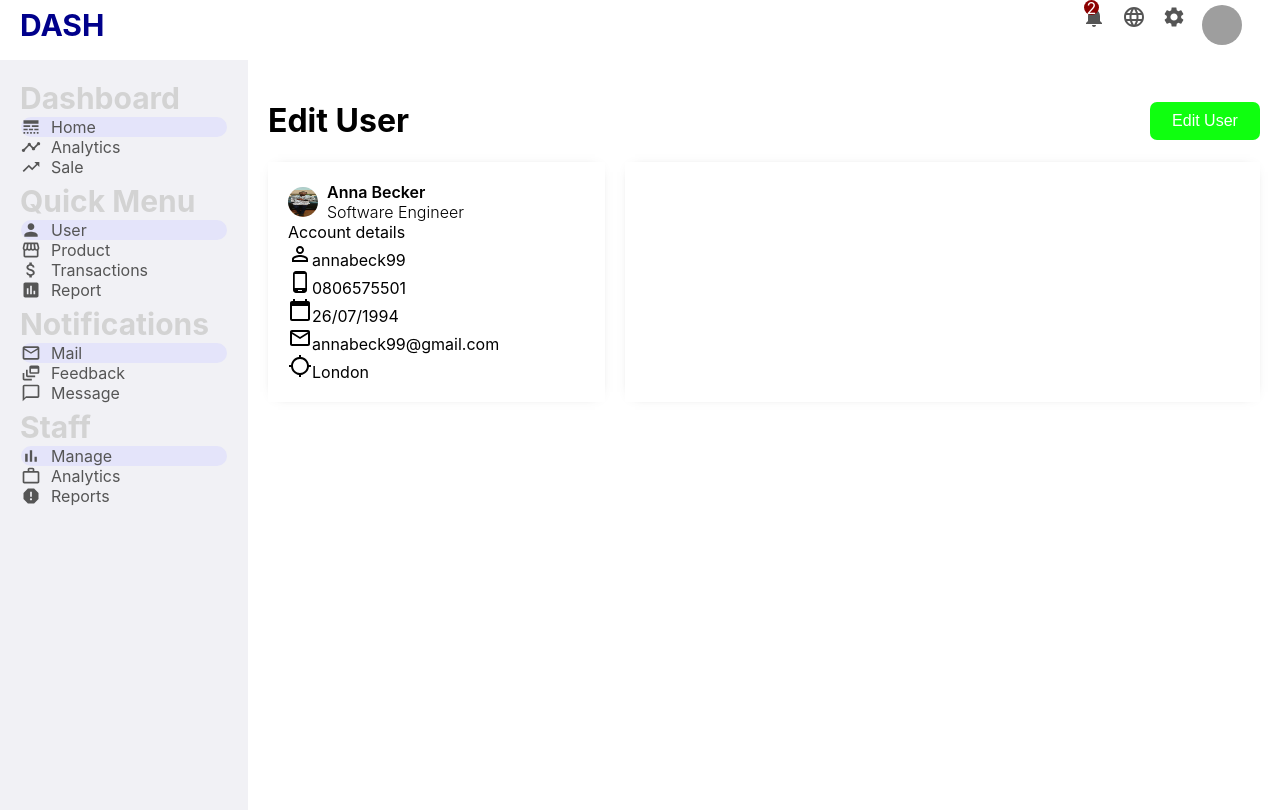
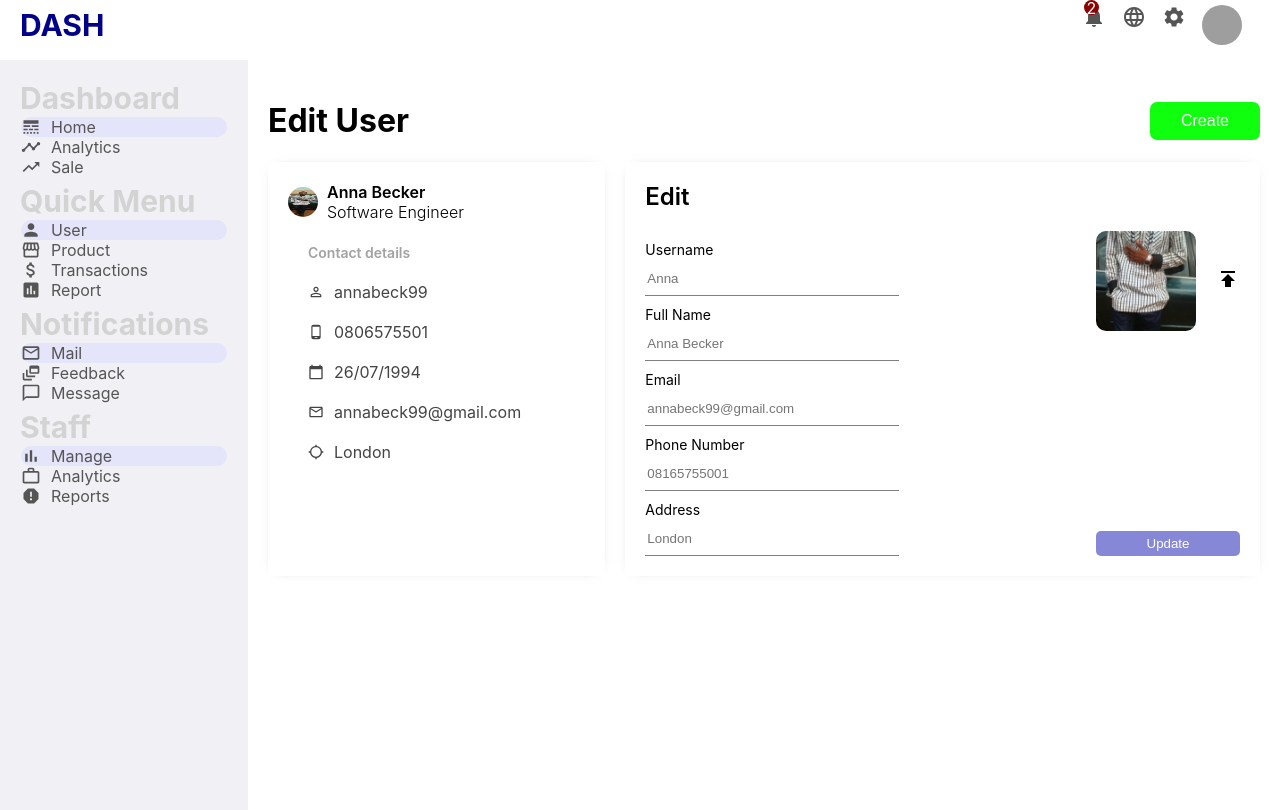
Before and after one commit to victornwaose/DASHBOARD, a React (Create React App) app: page /user/1 in a window 1280 px wide. Built offline with nearby package versions, Linux system fonts and the light colour scheme; grey boxes are pictures that could not be loaded.

Commit message:
added user page

```diff
--- a/src/App.js
+++ b/src/App.js
@@ -2,10 +2,10 @@ import Topbar from "./components/topbar/Topbar";
 import Sidebar from "./components/sidebar/Sidebar.js";
 import Home from "./components/pages/home/Home.js";
 import "./App.css" ;
-import {BrowserRouter as Router, Switch, Route, Link} from "react-router-dom";
+import {BrowserRouter as Router, Switch, Route,} from "react-router-dom";
 import UsersLists from "./components/pages/userslist/UsersList";
-import { RouterOutlined } from "@material-ui/icons";
 import User from "./components/pages/user/User.js";
+import NewUser from "./components/pages/newUser/NewUser";
 
 function App() {
   return (
@@ -23,6 +23,9 @@ function App() {
               <Route exact path="/user/:userId" >
                   <User />
               </Route>
+              <Route exact path="/newUser" >
+                  <NewUser />
+              </Route>
             </Switch>
         </div>
     </Router>
--- /dev/null
+++ b/src/components/pages/newUser/NewUser.css
@@ -0,0 +1,50 @@
+.newUser {
+    flex: 4;
+    padding: 20px;
+}
+
+.newUserForm {
+    display: flex;
+    flex-wrap: wrap;
+}
+.newUserItem{
+    width: 400px;
+    display: flex;
+    flex-direction: column;
+    margin-right: 20px;
+    margin-top: 10px;
+}
+.newUserItem>label {
+    margin-bottom: 10px;
+    font-size: 14px;
+    font-weight: 600;
+}
+.newUserItem>input {
+    height: 20px;
+    padding: 10px;
+    border: 1px solid gray;
+    border-radius: 5px;
+}
+.newUserGender > input {
+    margin-top: 15px;
+}
+.newUserGender>label {
+    margin: 15px;
+    font-size: 18px;
+    color: #555;
+}
+.newUserSelect{
+    height: 40px;
+    border-radius: 5px;
+
+}
+.newUserButton {
+    width: 250px;
+    border: none;
+    background-color: rgb(127, 127, 221);
+    color: #fff;
+    padding: 7px 10px;
+    font-weight: 600;
+    border-radius: 10px;
+    margin-top: 35px;
+}
--- /dev/null
+++ b/src/components/pages/newUser/NewUser.js
@@ -0,0 +1,65 @@
+import React from 'react'
+import "./NewUser.css"
+
+const NewUser = () => {
+    return (
+        <div className="newUser">
+            <h1 className="newUserTitle">New User</h1>
+            <form className="newUserForm">
+                <div className="newUserItem">
+                    <label>Full Name</label>
+                    <input type="text" placeholder="viccky"/>
+                </div>
+                <div className="newUserItem">
+                    <label>Username</label>
+                    <input type="text" placeholder="viccky"/>
+                </div>
+                <div className="newUserItem">
+                    <label>Full Name</label>
+                    <input type="text" placeholder="enter a Full Name"/>
+                </div>
+                <div className="newUserItem">
+                    <label>Email</label>
+                    <input type="email " placeholder="update email"/>
+                </div>
+                <div className="newUserItem">
+                    <label>Password</label>
+                    <input type="password" placeholder="enter you password "/>
+                </div>
+                <div className="newUserItem">
+                    <label>Other</label>
+                    <input type="text" placeholder="viccky"/>
+                </div>
+                <div className="newUserItem">
+                    <label>Phone </label>
+                    <input type="number" placeholder="08165755001"/>
+                </div>
+                <div className="newUserItem">
+                    <label>Address</label>
+                    <input type="text" placeholder="lagos Nigeria"/>
+                </div>
+                <div className="newUserItem">
+                <label>Gender</label>
+                <div className="newUserGender">
+                    <input type="radio" name="gender" id="male" value="male" />
+                    <label for="male">male</label>
+                    <input type="radio" name="gender" id="female" value="female" />
+                    <label for="female">female</label>
+                    <input type="radio" name="gender" id="other" value="other" />
+                    <label for="other">Other </label>
+                </div>
+                </div>
+                <div className="newUserItem">
+                    <label>Active</label>
+                    <select className="newUserSelect" name="active" id="active">
+                        <option value="yes">Yes</option>
+                        <option value="no">No</option>
+                    </select>
+                </div>
+                <button className="newUserButton">Create</button>
+            </form>
+        </div>
+    )
+}
+
+export default NewUser
--- a/src/components/pages/user/User.css
+++ b/src/components/pages/user/User.css
@@ -41,15 +41,7 @@
     height: 30px;
     border-radius: 50%;
 }
-.userTitle{
 
-}
-.userContainer{
-
-}
-.userShow{
-
-}
 .userShowTop {
     display: flex;
     align-items: center;
@@ -66,8 +58,78 @@
     font-weight: 300;
 }
 .userShowBottom{
+    margin: 20px;
+}
 
+.userShowInfo{
+    display: flex;
+    align-items: center;
+    margin: 20px 0px;
+    color: #444;
 }
-.userUpdate {
+.userShowIcon {
+    font-size: 16px !important;
+}
+.userShowTitle {
+    font-size: 14px;
+    font-weight: 600;
+    color: rgb(163, 162, 162);
+}
 
+
+.userShowInfoTitle {
+    margin-left: 10px;
 }
+
+.userUpdateTitle{
+    font-size: 24px;
+    font-weight: 600;
+}
+.userUpdateForm {
+    display: flex;
+    justify-content: space-between;
+    margin-top: 20px;
+}
+.userUpdateItem{
+  display: flex;
+  flex-direction: column;
+  margin-top: 10px;
+}
+.userUpdateItem >label {
+    margin-bottom: 5px;
+    font-size: 14px;
+}
+.userUpdateInput {
+    border: none !important;
+    width: 250px;
+    border-bottom: 1px solid gray !important;
+    height: 30px;
+    background-color: none !important ;
+}
+.userUpdateRight {
+     display: flex;
+     flex-direction: column;
+     justify-content: space-between;
+}
+.userUpdateUpload {
+   display: flex;
+   align-items: center;
+}
+.userUpdateUpImg {
+     width: 100px;
+     height:100px;
+     border-radius: 10px;
+     object-fit: cover;
+     margin-right: 20px;
+}
+.userUpdateIcon{
+    cursor: pointer;
+}
+.userUpdateButton{
+    border-radius: 5px;
+    border: none;
+    padding: 5px;
+    cursor: pointer;
+    background-color: rgb(135, 135, 216);
+    color: white;
+}
--- a/src/components/pages/user/User.js
+++ b/src/components/pages/user/User.js
@@ -1,14 +1,17 @@
 import React from 'react';
 import "./User.css";
 import img from "../../../images/me.jpg";
-import {PermIdentity, CalendarToday, PhoneAndroid, MailOutline, LocationSearching} from '@material-ui/icons';
+import {PermIdentity, CalendarToday, PhoneAndroid, MailOutline, LocationSearching, Publish} from '@material-ui/icons';
+import { Link } from 'react-router-dom';
 
 const User = () => {
     return (
         <div className="user">
             <div className="userTitleContainer">
                 <h1 className="userTitle">Edit User</h1>
-                <button className="userAddButton">Edit User</button>
+                <Link to ="/newUser">
+                <button className="userAddButton">Create</button>
+                </Link>
             </div>
             <div className="userContainer">
                 <div className="userShow">
@@ -23,30 +26,67 @@ const User = () => {
                     </div>
                     </div>
                     <div className="userShowBottom">
-                        <span className="userShowTitle">Account details</span>
-                        <div>
+                        <span className="userShowTitle">Contact details</span>
+                        <div className="userShowInfo">
                             <PermIdentity className="userShowIcon"/>
                             <span className="userShowInfoTitle">annabeck99</span>
                         </div>
-                        <div>
+                        <div className="userShowInfo">
                             <PhoneAndroid className="userShowIcon"/>
                             <span className="userShowInfoTitle">0806575501</span>
                         </div>
-                        <div>
+                        <div className="userShowInfo">
                             <CalendarToday className="userShowIcon"/>
                             <span className="userShowInfoTitle">26/07/1994</span>
                         </div>
-                        <div>
+                        <div className="userShowInfo">
                             <MailOutline className="userShowIcon"/>
                             <span className="userShowInfoTitle">annabeck99@gmail.com</span>
                         </div>
-                        <div>
+                        <div className="userShowInfo">
                             <LocationSearching className="userShowIcon"/>
                             <span className="userShowInfoTitle">London</span>
                         </div>
                     </div>
                 </div>
-                <div className="userUpdate"></div>
+                <div className="userUpdate">
+                    <span className="userUpdateTitle">Edit</span>
+                    <form className="userUpdateForm">
+                        <div className="userUpdateLeft">
+                            <div className="userUpdateItem">
+                                 <label>Username</label>
+                                <input type="text" placeholder="Anna" className="userUpdateInput" />
+                            </div>
+                            <div className="userUpdateItem">
+                                 <label>Full Name</label>
+                                <input type="text" placeholder="Anna Becker" className="userUpdateInput" />
+                            </div>
+                            <div className="userUpdateItem">
+                                 <label>Email</label>
+                                <input type="text" placeholder="annabeck99@gmail.com" className="userUpdateInput" />
+                            </div>
+                            <div className="userUpdateItem">
+                                 <label>Phone Number</label>
+                                <input type="text" placeholder="08165755001" className="userUpdateInput" />
+                            </div>
+                            <div className="userUpdateItem">
+                                 <label>Address</label>
+                                <input type="text" placeholder="London" className="userUpdateInput" />
+                            </div>
+                        </div>
+
+                        <div className="userUpdateRight">
+                            <div className="userUpdateUpload">
+                                    <img src={img} alt="anna" className="userUpdateUpImg" />
+                                <label htmlFor="file">
+                                    <Publish className="userUpdateIcon"/>
+                                </label>
+                                <input type="file" id="file" style={{display:"none"}} />
+                            </div>
+                            <button className="userUpdateButton">Update</button>
+                        </div>
+                    </form>
+                </div>
             </div>
         </div>
     )
```
